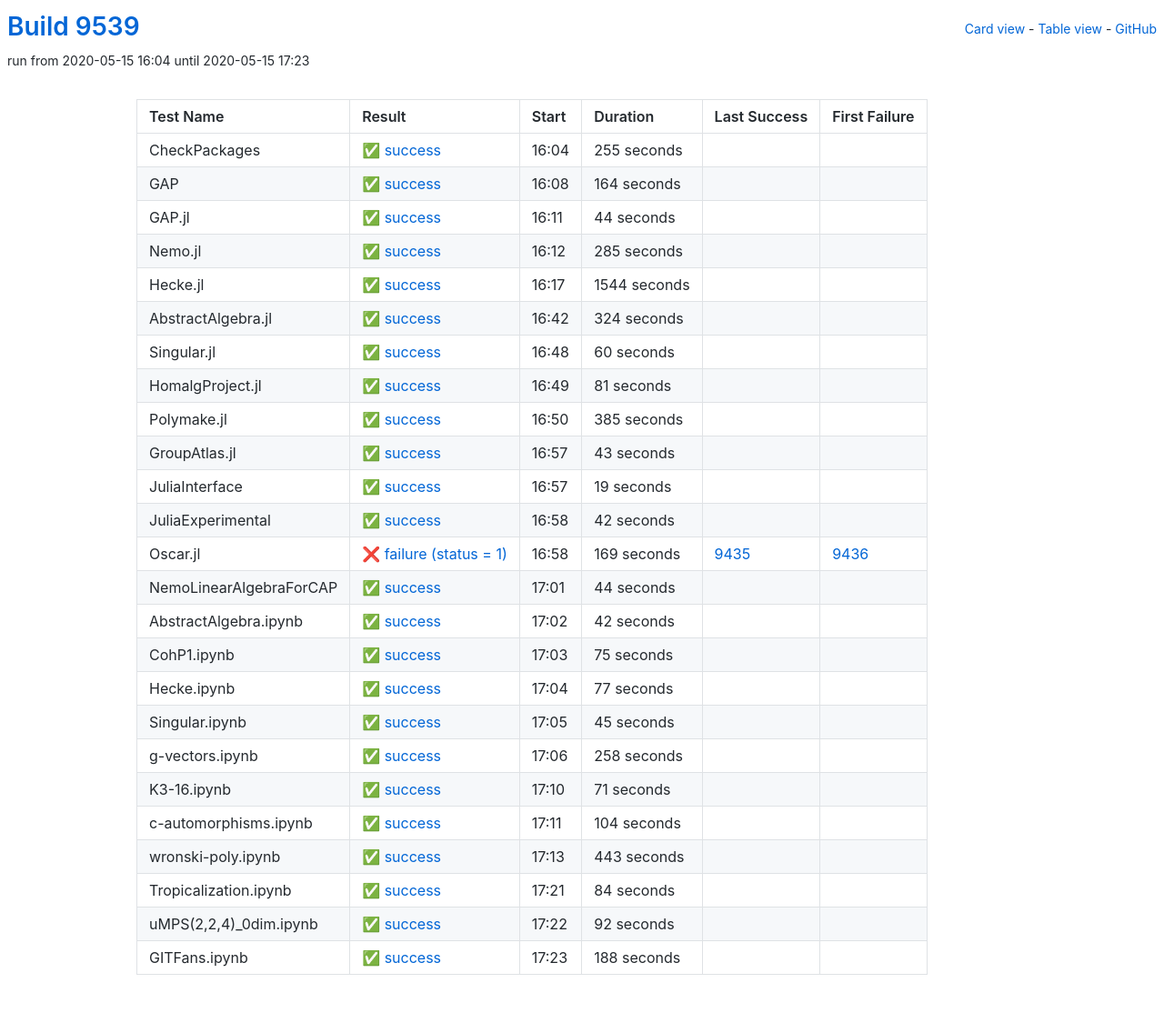
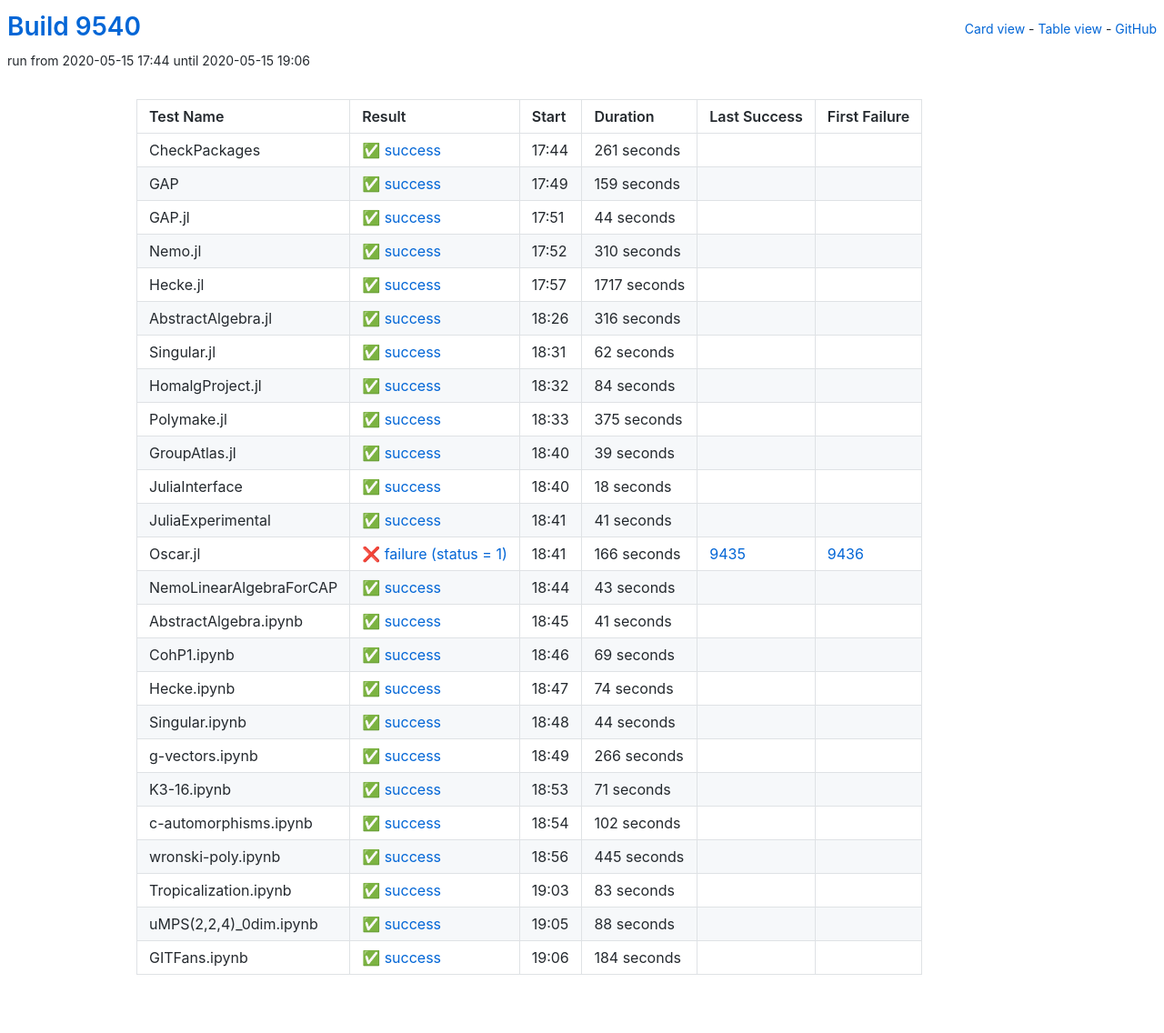
Before and after one commit to oscar-system/oscar-ci-status, a Jekyll site: the page built from table.html, in a window 1280 px wide. Shown: the whole page at 91% size. Built offline with Jekyll 4.4.1, drawn with Linux system fonts in a browser that asks for light colours.

Commit message:
Build 9540

```diff
--- a/_data/ci.yml
+++ b/_data/ci.yml
@@ -1,29 +1,29 @@
-build: 9539
-build_url: https://oscarci.mathematik.uni-kl.de/job/oscar/9539/
+build: 9540
+build_url: https://oscarci.mathematik.uni-kl.de/job/oscar/9540/
 job: oscar
 tests:
-- duration: 255
+- duration: 261
   exitcode: 0
   first_failure: false
   first_failure_url: null
   id: checkpackages
   last_success: false
   last_success_url: null
-  log: https://oscarci.mathematik.uni-kl.de/job/oscar/9539/artifact/logs/build-9539/CheckPackages.log
+  log: https://oscarci.mathematik.uni-kl.de/job/oscar/9540/artifact/logs/build-9540/CheckPackages.log
   name: CheckPackages
-  start: 2020-05-15 16:04
+  start: 2020-05-15 17:44
   status: success
   success: true
-- duration: 164
+- duration: 159
   exitcode: 0
   first_failure: false
   first_failure_url: null
   id: gap
   last_success: false
   last_success_url: null
-  log: https://oscarci.mathematik.uni-kl.de/job/oscar/9539/artifact/logs/build-9539/GAP.log
+  log: https://oscarci.mathematik.uni-kl.de/job/oscar/9540/artifact/logs/build-9540/GAP.log
   name: GAP
-  start: 2020-05-15 16:08
+  start: 2020-05-15 17:49
   status: success
   success: true
 - duration: 44
@@ -33,201 +33,201 @@
   id: gap-jl
   last_success: false
   last_success_url: null
-  log: https://oscarci.mathematik.uni-kl.de/job/oscar/9539/artifact/logs/build-9539/GAP.jl.log
+  log: https://oscarci.mathematik.uni-kl.de/job/oscar/9540/artifact/logs/build-9540/GAP.jl.log
   name: GAP.jl
-  start: 2020-05-15 16:11
+  start: 2020-05-15 17:51
   status: success
   success: true
-- duration: 285
+- duration: 310
   exitcode: 0
   first_failure: false
   first_failure_url: null
   id: nemo-jl
   last_success: false
   last_success_url: null
-  log: https://oscarci.mathematik.uni-kl.de/job/oscar/9539/artifact/logs/build-9539/Nemo.jl.log
+  log: https://oscarci.mathematik.uni-kl.de/job/oscar/9540/artifact/logs/build-9540/Nemo.jl.log
   name: Nemo.jl
-  start: 2020-05-15 16:12
+  start: 2020-05-15 17:52
   status: success
   success: true
-- duration: 1544
+- duration: 1717
   exitcode: 0
   first_failure: false
   first_failure_url: null
   id: hecke-jl
   last_success: false
   last_success_url: null
-  log: https://oscarci.mathematik.uni-kl.de/job/oscar/9539/artifact/logs/build-9539/Hecke.jl.log
+  log: https://oscarci.mathematik.uni-kl.de/job/oscar/9540/artifact/logs/build-9540/Hecke.jl.log
   name: Hecke.jl
-  start: 2020-05-15 16:17
+  start: 2020-05-15 17:57
   status: success
   success: true
-- duration: 324
+- duration: 316
   exitcode: 0
   first_failure: false
   first_failure_url: null
   id: abstractalgebra-jl
   last_success: false
   last_success_url: null
-  log: https://oscarci.mathematik.uni-kl.de/job/oscar/9539/artifact/logs/build-9539/AbstractAlgebra.jl.log
+  log: https://oscarci.mathematik.uni-kl.de/job/oscar/9540/artifact/logs/build-9540/AbstractAlgebra.jl.log
   name: AbstractAlgebra.jl
-  start: 2020-05-15 16:42
+  start: 2020-05-15 18:26
   status: success
   success: true
-- duration: 60
+- duration: 62
   exitcode: 0
   first_failure: false
   first_failure_url: null
   id: singular-jl
   last_success: false
   last_success_url: null
-  log: https://oscarci.mathematik.uni-kl.de/job/oscar/9539/artifact/logs/build-9539/Singular.jl.log
+  log: https://oscarci.mathematik.uni-kl.de/job/oscar/9540/artifact/logs/build-9540/Singular.jl.log
   name: Singular.jl
-  start: 2020-05-15 16:48
+  start: 2020-05-15 18:31
   status: success
   success: true
-- duration: 81
+- duration: 84
   exitcode: 0
   first_failure: false
   first_failure_url: null
   id: homalgproject-jl
   last_success: false
   last_success_url: null
-  log: https://oscarci.mathematik.uni-kl.de/job/oscar/9539/artifact/logs/build-9539/HomalgProject.jl.log
+  log: https://oscarci.mathematik.uni-kl.de/job/oscar/9540/artifact/logs/build-9540/HomalgProject.jl.log
   name: HomalgProject.jl
-  start: 2020-05-15 16:49
+  start: 2020-05-15 18:32
   status: success
   success: true
-- duration: 385
+- duration: 375
   exitcode: 0
   first_failure: false
   first_failure_url: null
   id: polymake-jl
   last_success: false
   last_success_url: null
-  log: https://oscarci.mathematik.uni-kl.de/job/oscar/9539/artifact/logs/build-9539/Polymake.jl.log
+  log: https://oscarci.mathematik.uni-kl.de/job/oscar/9540/artifact/logs/build-9540/Polymake.jl.log
   name: Polymake.jl
-  start: 2020-05-15 16:50
+  start: 2020-05-15 18:33
   status: success
   success: true
-- duration: 43
+- duration: 39
   exitcode: 0
   first_failure: false
   first_failure_url: null
   id: groupatlas-jl
   last_success: false
   last_success_url: null
-  log: https://oscarci.mathematik.uni-kl.de/job/oscar/9539/artifact/logs/build-9539/GroupAtlas.jl.log
+  log: https://oscarci.mathematik.uni-kl.de/job/oscar/9540/artifact/logs/build-9540/GroupAtlas.jl.log
   name: GroupAtlas.jl
-  start: 2020-05-15 16:57
+  start: 2020-05-15 18:40
   status: success
   success: true
-- duration: 19
+- duration: 18
   exitcode: 0
   first_failure: false
   first_failure_url: null
   id: juliainterface
   last_success: false
   last_success_url: null
-  log: https://oscarci.mathematik.uni-kl.de/job/oscar/9539/artifact/logs/build-9539/JuliaInterface.log
+  log: https://oscarci.mathematik.uni-kl.de/job/oscar/9540/artifact/logs/build-9540/JuliaInterface.log
   name: JuliaInterface
-  start: 2020-05-15 16:57
+  start: 2020-05-15 18:40
   status: success
   success: true
-- duration: 42
+- duration: 41
   exitcode: 0
   first_failure: false
   first_failure_url: null
   id: juliaexperimental
   last_success: false
   last_success_url: null
-  log: https://oscarci.mathematik.uni-kl.de/job/oscar/9539/artifact/logs/build-9539/JuliaExperimental.log
+  log: https://oscarci.mathematik.uni-kl.de/job/oscar/9540/artifact/logs/build-9540/JuliaExperimental.log
   name: JuliaExperimental
-  start: 2020-05-15 16:58
+  start: 2020-05-15 18:41
   status: success
   success: true
-- duration: 169
+- duration: 166
   exitcode: 1
   first_failure: 9436
   first_failure_url: https://oscarci.mathematik.uni-kl.de/job/oscar/9436/
   id: oscar-jl
   last_success: 9435
   last_success_url: https://oscarci.mathematik.uni-kl.de/job/oscar/9435/
-  log: https://oscarci.mathematik.uni-kl.de/job/oscar/9539/artifact/logs/build-9539/Oscar.jl.log
+  log: https://oscarci.mathematik.uni-kl.de/job/oscar/9540/artifact/logs/build-9540/Oscar.jl.log
   name: Oscar.jl
-  start: 2020-05-15 16:58
+  start: 2020-05-15 18:41
   status: failure
   success: false
-- duration: 44
+- duration: 43
   exitcode: 0
   first_failure: false
   first_failure_url: null
   id: nemolinearalgebraforcap
   last_success: false
   last_success_url: null
-  log: https://oscarci.mathematik.uni-kl.de/job/oscar/9539/artifact/logs/build-9539/NemoLinearAlgebraForCAP.log
+  log: https://oscarci.mathematik.uni-kl.de/job/oscar/9540/artifact/logs/build-9540/NemoLinearAlgebraForCAP.log
   name: NemoLinearAlgebraForCAP
-  start: 2020-05-15 17:01
+  start: 2020-05-15 18:44
   status: success
   success: true
-- duration: 42
+- duration: 41
   exitcode: 0
   first_failure: false
   first_failure_url: null
   id: abstractalgebra-ipynb
   last_success: false
   last_success_url: null
-  log: https://oscarci.mathematik.uni-kl.de/job/oscar/9539/artifact/logs/build-9539/AbstractAlgebra.ipynb.log
+  log: https://oscarci.mathematik.uni-kl.de/job/oscar/9540/artifact/logs/build-9540/AbstractAlgebra.ipynb.log
   name: AbstractAlgebra.ipynb
-  start: 2020-05-15 17:02
+  start: 2020-05-15 18:45
   status: success
   success: true
-- duration: 75
+- duration: 69
   exitcode: 0
   first_failure: false
   first_failure_url: null
   id: cohp1-ipynb
   last_success: false
   last_success_url: null
-  log: https://oscarci.mathematik.uni-kl.de/job/oscar/9539/artifact/logs/build-9539/CohP1.ipynb.log
+  log: https://oscarci.mathematik.uni-kl.de/job/oscar/9540/artifact/logs/build-9540/CohP1.ipynb.log
   name: CohP1.ipynb
-  start: 2020-05-15 17:03
+  start: 2020-05-15 18:46
   status: success
   success: true
-- duration: 77
+- duration: 74
   exitcode: 0
   first_failure: false
   first_failure_url: null
   id: hecke-ipynb
   last_success: false
   last_success_url: null
-  log: https://oscarci.mathematik.uni-kl.de/job/oscar/9539/artifact/logs/build-9539/Hecke.ipynb.log
+  log: https://oscarci.mathematik.uni-kl.de/job/oscar/9540/artifact/logs/build-9540/Hecke.ipynb.log
   name: Hecke.ipynb
-  start: 2020-05-15 17:04
+  start: 2020-05-15 18:47
   status: success
   success: true
-- duration: 45
+- duration: 44
   exitcode: 0
   first_failure: false
   first_failure_url: null
   id: singular-ipynb
   last_success: false
   last_success_url: null
-  log: https://oscarci.mathematik.uni-kl.de/job/oscar/9539/artifact/logs/build-9539/Singular.ipynb.log
+  log: https://oscarci.mathematik.uni-kl.de/job/oscar/9540/artifact/logs/build-9540/Singular.ipynb.log
   name: Singular.ipynb
-  start: 2020-05-15 17:05
+  start: 2020-05-15 18:48
   status: success
   success: true
-- duration: 258
+- duration: 266
   exitcode: 0
   first_failure: false
   first_failure_url: null
   id: g-vectors-ipynb
   last_success: false
   last_success_url: null
-  log: https://oscarci.mathematik.uni-kl.de/job/oscar/9539/artifact/logs/build-9539/g-vectors.ipynb.log
+  log: https://oscarci.mathematik.uni-kl.de/job/oscar/9540/artifact/logs/build-9540/g-vectors.ipynb.log
   name: g-vectors.ipynb
-  start: 2020-05-15 17:06
+  start: 2020-05-15 18:49
   status: success
   success: true
 - duration: 71
@@ -237,68 +237,68 @@
   id: k3-16-ipynb
   last_success: false
   last_success_url: null
-  log: https://oscarci.mathematik.uni-kl.de/job/oscar/9539/artifact/logs/build-9539/K3-16.ipynb.log
+  log: https://oscarci.mathematik.uni-kl.de/job/oscar/9540/artifact/logs/build-9540/K3-16.ipynb.log
   name: K3-16.ipynb
-  start: 2020-05-15 17:10
+  start: 2020-05-15 18:53
   status: success
   success: true
-- duration: 104
+- duration: 102
   exitcode: 0
   first_failure: false
   first_failure_url: null
   id: c-automorphisms-ipynb
   last_success: false
   last_success_url: null
-  log: https://oscarci.mathematik.uni-kl.de/job/oscar/9539/artifact/logs/build-9539/c-automorphisms.ipynb.log
+  log: https://oscarci.mathematik.uni-kl.de/job/oscar/9540/artifact/logs/build-9540/c-automorphisms.ipynb.log
   name: c-automorphisms.ipynb
-  start: 2020-05-15 17:11
+  start: 2020-05-15 18:54
   status: success
   success: true
-- duration: 443
+- duration: 445
   exitcode: 0
   first_failure: false
   first_failure_url: null
   id: wronski-poly-ipynb
   last_success: false
   last_success_url: null
-  log: https://oscarci.mathematik.uni-kl.de/job/oscar/9539/artifact/logs/build-9539/wronski-poly.ipynb.log
+  log: https://oscarci.mathematik.uni-kl.de/job/oscar/9540/artifact/logs/build-9540/wronski-poly.ipynb.log
   name: wronski-poly.ipynb
-  start: 2020-05-15 17:13
+  start: 2020-05-15 18:56
   status: success
   success: true
-- duration: 84
+- duration: 83
   exitcode: 0
   first_failure: false
   first_failure_url: null
   id: tropicalization-ipynb
   last_success: false
   last_success_url: null
-  log: https://oscarci.mathematik.uni-kl.de/job/oscar/9539/artifact/logs/build-9539/Tropicalization.ipynb.log
+  log: https://oscarci.mathematik.uni-kl.de/job/oscar/9540/artifact/logs/build-9540/Tropicalization.ipynb.log
   name: Tropicalization.ipynb
-  start: 2020-05-15 17:21
+  start: 2020-05-15 19:03
   status: success
   success: true
-- duration: 92
+- duration: 88
   exitcode: 0
   first_failure: false
   first_failure_url: null
   id: umps-2-2-4-0dim-ipynb
   last_success: false
   last_success_url: null
-  log: https://oscarci.mathematik.uni-kl.de/job/oscar/9539/artifact/logs/build-9539/uMPS-2-2-4-_0dim.ipynb.log
+  log: https://oscarci.mathematik.uni-kl.de/job/oscar/9540/artifact/logs/build-9540/uMPS-2-2-4-_0dim.ipynb.log
   name: uMPS(2,2,4)_0dim.ipynb
-  start: 2020-05-15 17:22
+  start: 2020-05-15 19:05
   status: success
   success: true
-- duration: 188
+- duration: 184
   exitcode: 0
   first_failure: false
   first_failure_url: null
   id: gitfans-ipynb
   last_success: false
   last_success_url: null
-  log: https://oscarci.mathematik.uni-kl.de/job/oscar/9539/artifact/logs/build-9539/GITFans.ipynb.log
+  log: https://oscarci.mathematik.uni-kl.de/job/oscar/9540/artifact/logs/build-9540/GITFans.ipynb.log
   name: GITFans.ipynb
-  start: 2020-05-15 17:23
+  start: 2020-05-15 19:06
   status: success
   success: true
```
Also changed, not shown: README.md.
